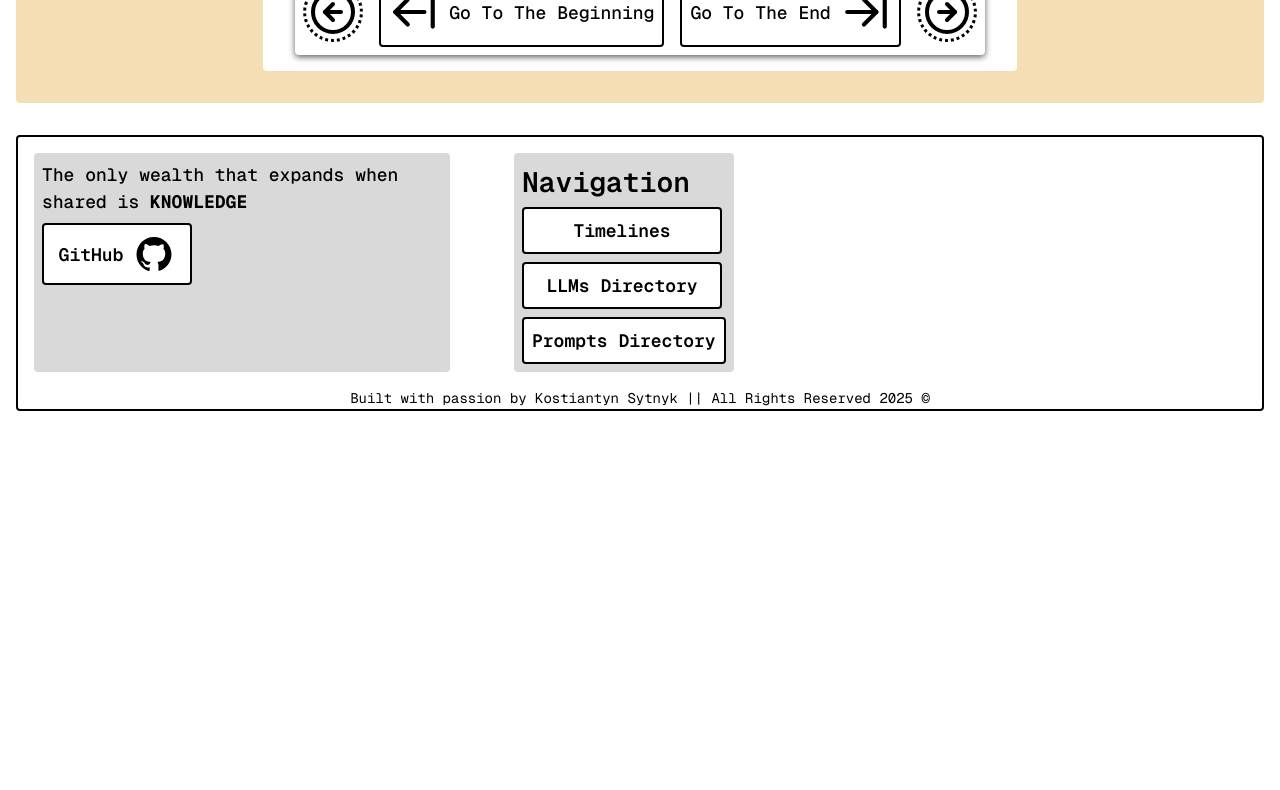
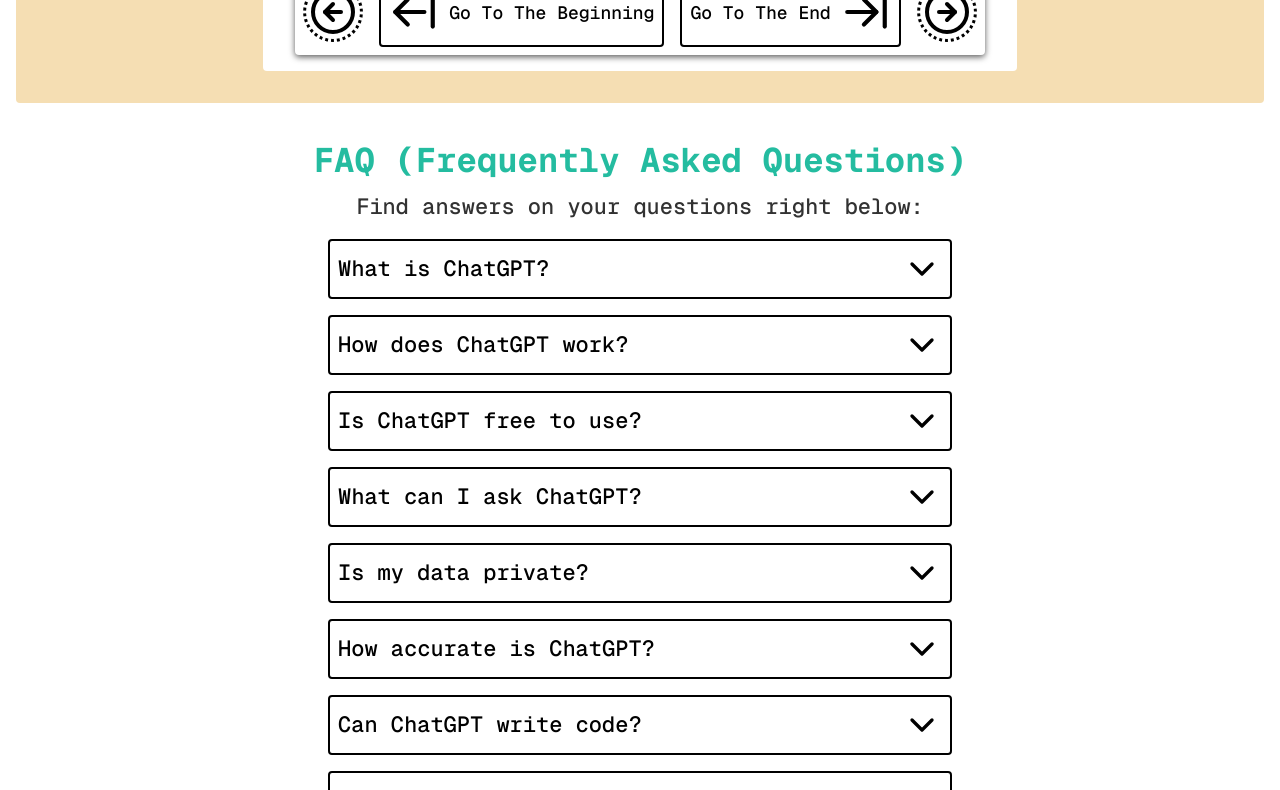
Before and after one commit to Kumala3/VersaEpoch, a Next.js app in the folder versaepoch/: page /timelines/chatgpt in a window 1280 px wide. Shown: the part 1380-2170 px from the top of the page. Before the commit the page ends 1807 px from the top, so only its background shows below. Built offline with nearby package versions, Linux system fonts and the light colour scheme.

Commit message:
Add ChatbotAccordion, ChatbotFAQList & place in ChatGPT's timeline page

```diff
--- a/versaepoch/src/app/timelines/chatgpt/page.tsx
+++ b/versaepoch/src/app/timelines/chatgpt/page.tsx
@@ -1,6 +1,7 @@
 import styles from '@/styles/chatgptPageTimeline.module.scss';
 import { Timeline } from '@/components/Timeline';
-import { timelineCards } from '@/data/chatgptTimelineData';
+import { timelineCards, faqElements } from '@/data/chatgptTimelineData';
+import { ChatbotFAQList } from '@/components/ui/ChatbotFAQList';
 
 export default function ChatGPTPageTimeline() {
   return (
@@ -20,15 +21,18 @@ export default function ChatGPTPageTimeline() {
         timeline of ChatGPT evolution on the market covering{' '}
         <span className={styles.highlightedText2}>product updates</span>,{' '}
         <span className={styles.highlightedText2}>model releases</span>,
-        <span className={styles.highlightedText2}>features</span> & {' '}
+        <span className={styles.highlightedText2}>features</span> &{' '}
         <span className={styles.highlightedText2}>milestones</span> collected
         from OpenAI&apos;s official release notes, Wikipedia and top-independent
         sources.
         <br></br>If you have any other questions, check out the ChatGPT FAQ
         below the timeline.
       </p>
+
       {/* TODO: Replace with fetching data when backend is implemented */}
       <Timeline timelineCards={timelineCards} />
+
+      <ChatbotFAQList elements={faqElements} />
     </div>
   );
 }
--- /dev/null
+++ b/versaepoch/src/components/ui/ChatbotAccordion.tsx
@@ -0,0 +1,41 @@
+"use client";
+import { useState } from "react";
+import styles from '@/styles/ui/chatbotAccordion.module.scss';
+import { ExpandIcon, CollapseIcon } from "@/components/ui/UIIcons";
+
+export interface ChatbotAccordionProps {
+  title: string;
+  content: string;
+}
+
+export function ChatbotAccordion({ title, content }: ChatbotAccordionProps) {
+  const [isOpen, setIsOpen] = useState<boolean>(false);
+
+  const openContainer = () => {
+    setIsOpen(true);
+  }
+
+  const closeContainer = () => {
+    setIsOpen(false);
+  }
+
+  return (
+    <div className={styles.container}>
+      {!isOpen ? (
+        <div onClick={openContainer} className={styles.headerContainer}>
+          <h6 className={styles.headerContainer__heading}>{title}</h6>
+          <ExpandIcon className={styles.headerContainer__icon} />
+        </div>
+      ) : (
+        <div onClick={closeContainer} className={styles.headerContainer}>
+          <h6 className={styles.headerContainer__heading}>{title}</h6>
+          <CollapseIcon className={styles.headerContainer__icon} />
+        </div>
+      )}
+
+      {isOpen && (
+        <section className={styles.openedContainer}>{content}</section>
+      )}
+    </div>
+  );
+}
--- /dev/null
+++ b/versaepoch/src/components/ui/ChatbotFAQList.tsx
@@ -0,0 +1,30 @@
+import {
+  ChatbotAccordion,
+  ChatbotAccordionProps,
+} from '@/components/ui/ChatbotAccordion';
+import styles from '@/styles/ui/chatbotFAQList.module.scss';
+
+interface ChatbotFAQListProps {
+  elements: ChatbotAccordionProps[];
+}
+
+export function ChatbotFAQList({ elements }: ChatbotFAQListProps) {
+  return (
+    <div className={styles.container}>
+      <div className={styles.topContainer}>
+        <h4 className={styles.headline}>FAQ (Frequently Asked Questions)</h4>
+        <h6 className={styles.subHeadline}>
+          Find answers on your questions right below:
+        </h6>
+      </div>
+
+      <div className={styles.faqList}>
+        {elements?.map((item) => (
+          <div key={item.title}>
+            <ChatbotAccordion title={item.title} content={item.content} />
+          </div>
+        ))}
+      </div>
+    </div>
+  );
+}
--- /dev/null
+++ b/versaepoch/src/styles/ui/chatbotAccordion.module.scss
@@ -0,0 +1,42 @@
+.container {
+  display: flex;
+  flex-direction: column;
+}
+
+.headerContainer {
+  display: flex;
+  justify-content: space-between;
+  flex-direction: row;
+  width: 100%;
+  align-items: center;
+  height: fit-content;
+  border-color: black;
+  border-width: 2px;
+  border-radius: var(--border-radius-sm);
+  background-color: white;
+  padding: var(--padding-sm);
+
+  &__heading {
+    font-weight: var(--font-weight-med);
+  }
+
+  &__icon {
+    width: 40px;
+    height: fit-content;
+  }
+}
+
+.openedContainer {
+  display: flex;
+  padding: var(--padding-sm);
+  width: fit-content;
+  height: fit-content;
+  background-color: beige;
+  border-radius: var(--border-radius-sm);
+  border-width: 0 4px 2px 4px;
+  border-top-color: black;
+  border-bottom-color: black;
+  border-right-color: var(--primary-color);
+  border-left-color: var(--primary-color);
+  border-style: solid;
+}
--- /dev/null
+++ b/versaepoch/src/styles/ui/chatbotFAQList.module.scss
@@ -0,0 +1,34 @@
+.container {
+  display: flex;
+  flex-direction: column;
+  width: 100%;
+  justify-content: center;
+  align-items: center;
+  height: fit-content;
+  gap: 1rem;
+}
+
+.topContainer {
+  display: flex;
+  flex-direction: column;
+  gap: .2rem;
+  width: 100%;
+  align-items: center;
+}
+
+.headline {
+  color: var(--primary-color);
+}
+
+.subHeadline {
+  font-weight: var(--font-weight-med);
+  color: var(--subHeadline-color);
+}
+
+.faqList {
+  display: flex;
+  flex-direction: column;
+  height: fit-content;
+  gap: 1rem;
+  width: 50%;
+}
```
